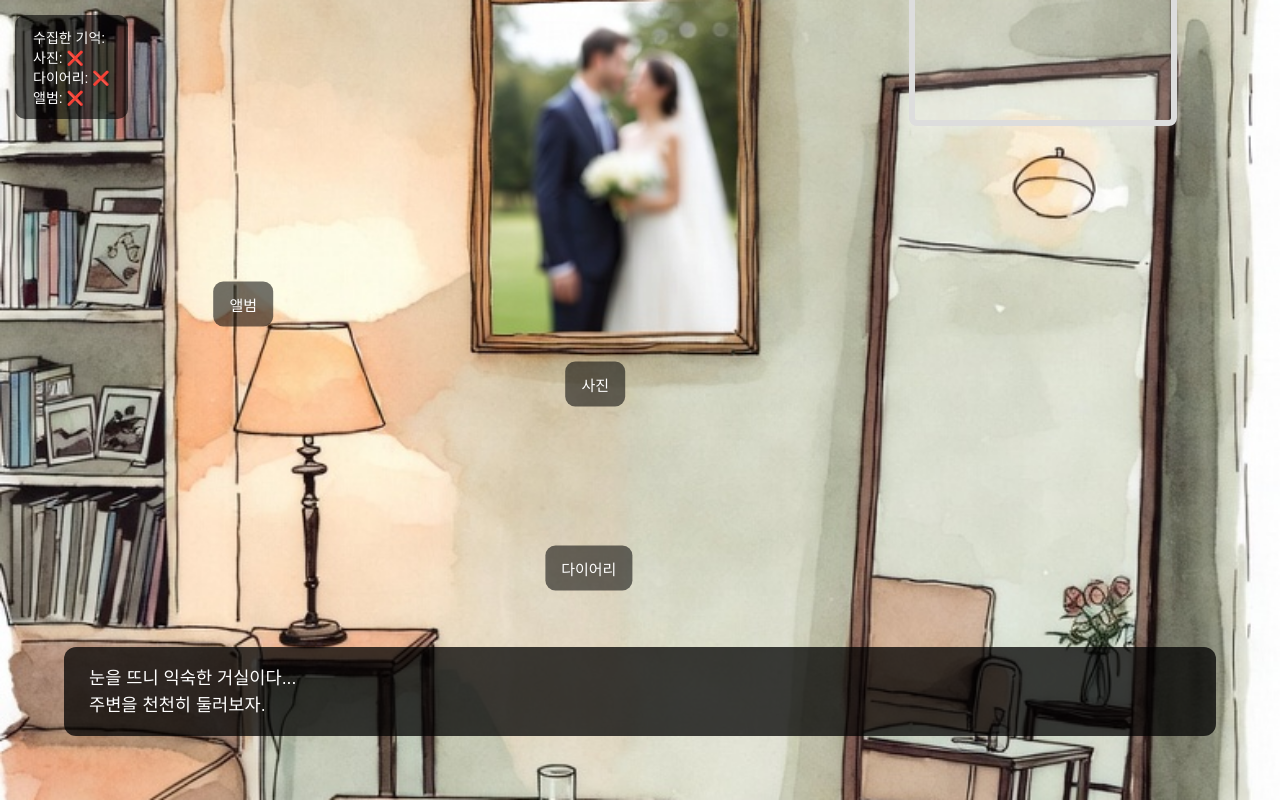
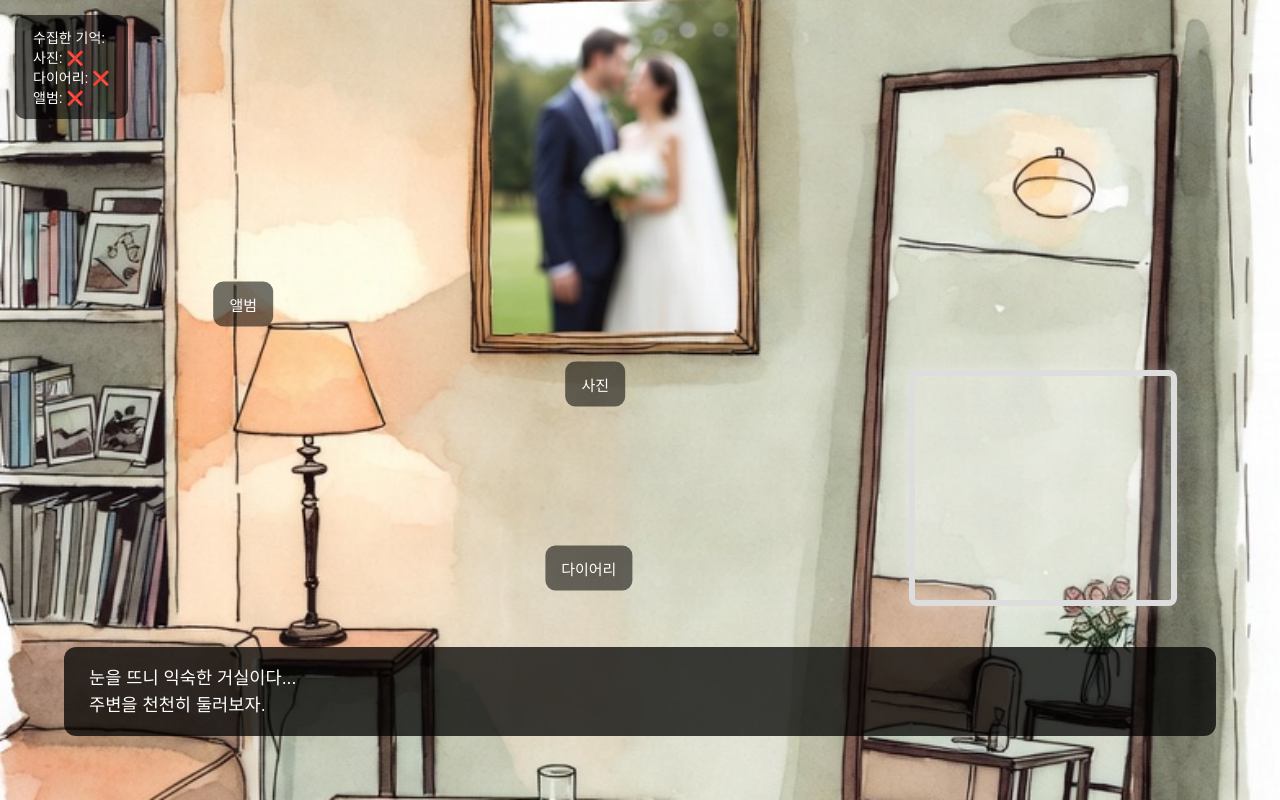
Before and after one commit to strayed-bear/project507, a plain HTML site: page index.html in a window 1280 px wide. Drawn offline with Linux system fonts and the light colour scheme.

Commit message:
Update index.html

```diff
--- a/index.html
+++ b/index.html
@@ -127,7 +127,7 @@ const layout = {
     photo: { x: 0.465, y: 0.48 },
     diary: { x: 0.46, y: 0.71 },
     album: { x: 0.19, y: 0.38 },
-    mirror: { x: 0.815, y: 0.01, w: 0.2, h: 0.28 }
+    mirror: { x: 0.815, y: 0.61, w: 0.2, h: 0.28 }
 };
 
 function placeObject(el, x, y) {
```
